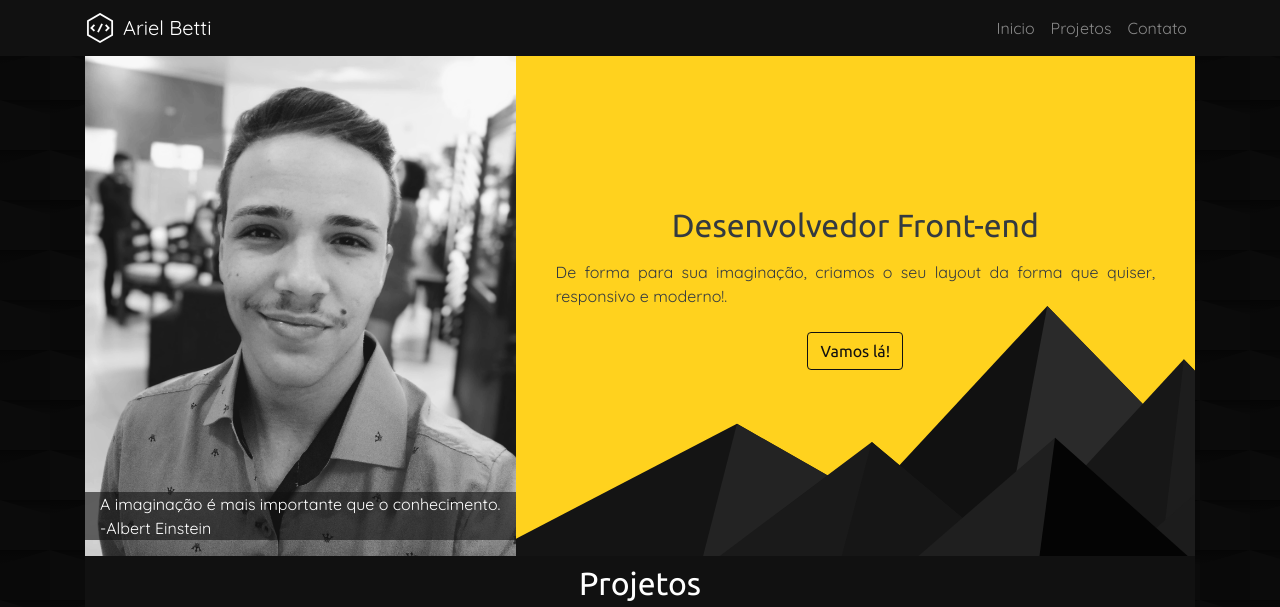
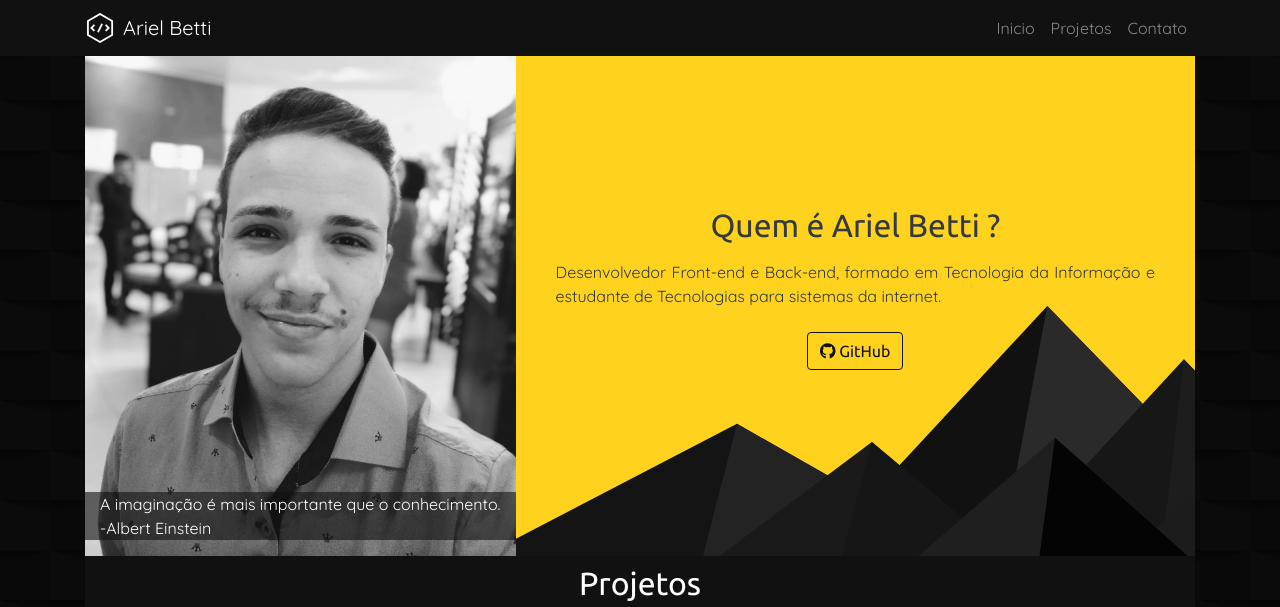
Before and after one commit to ArielBetti/Pagina-de-Portfolio, a plain HTML site: page index.html in a window 1280 px wide. Shown: the top 607 px of the page. Drawn offline with nearby package versions, Linux system fonts and the light colour scheme.

Commit message:
Alterando textos

```diff
--- a/index.html
+++ b/index.html
@@ -18,7 +18,7 @@
   <body>
 
     <header>
-      <nav class="navbar navbar-expand-lg navbar-dark nav-background">
+      <nav class="navbar navbar-expand-lg navbar-dark nav-background ">
         <div class="container quicksand">
      <img src="img/coding.svg" width="30" height="30" class="d-inline-block align-top" alt="">
   <a class="navbar-brand ml-2" href="#">Ariel Betti</a>
@@ -51,10 +51,15 @@
         </p>
         </div>
       <div class="texto-grid text-flex">
-        <h2 class="text-center text-dark mb-3 ubuntu">Desenvolvedor Front-end</h2>
-        <p class="text-justify text-dark mb-3 quicksand">De forma para sua imaginação, criamos o seu layout da forma que quiser, responsivo e moderno!.</p>
+        <h2 class="text-center text-dark mb-3 ubuntu">Quem é Ariel Betti ?</h2>
+        <p class="text-justify text-dark mb-3 quicksand">Desenvolvedor Front-end e Back-end, formado em Tecnologia da Informação e estudante de Tecnologias
+          para sistemas da internet.
+        </p>
          <p class="text-center subtexto mt-4">
-        <a class="btn btn-go ubuntu sc" href="#contact">Vamos lá!</a>
+        <a class="btn btn-go ubuntu sc" href="#contact">
+          <i class="fab fa-github"></i>
+          GitHub
+        </a>
         </p>
       </div>
       </section>
@@ -108,7 +113,7 @@
 
         <input class="mb-2 mt-2 text-center border border-dark rounded bg-transparent contato-item item1" type="text" name="nome" placeholder="Nome">
         <input class="mb-2 text-center border border-dark rounded bg-transparent item2" type="email" name="email" placeholder="E-mail">
-        <a class="btn btn-go ubuntu item3 border-dark" href="">Enviar !</a>
+        <button type="submit" class="btn">Enviar !</button>
       </form>
       <p class="text-center text-white sub-titulo">
       Caso não tenha recebido o e-mail, entre em contato com: ariel.betti@gmail.com
```
